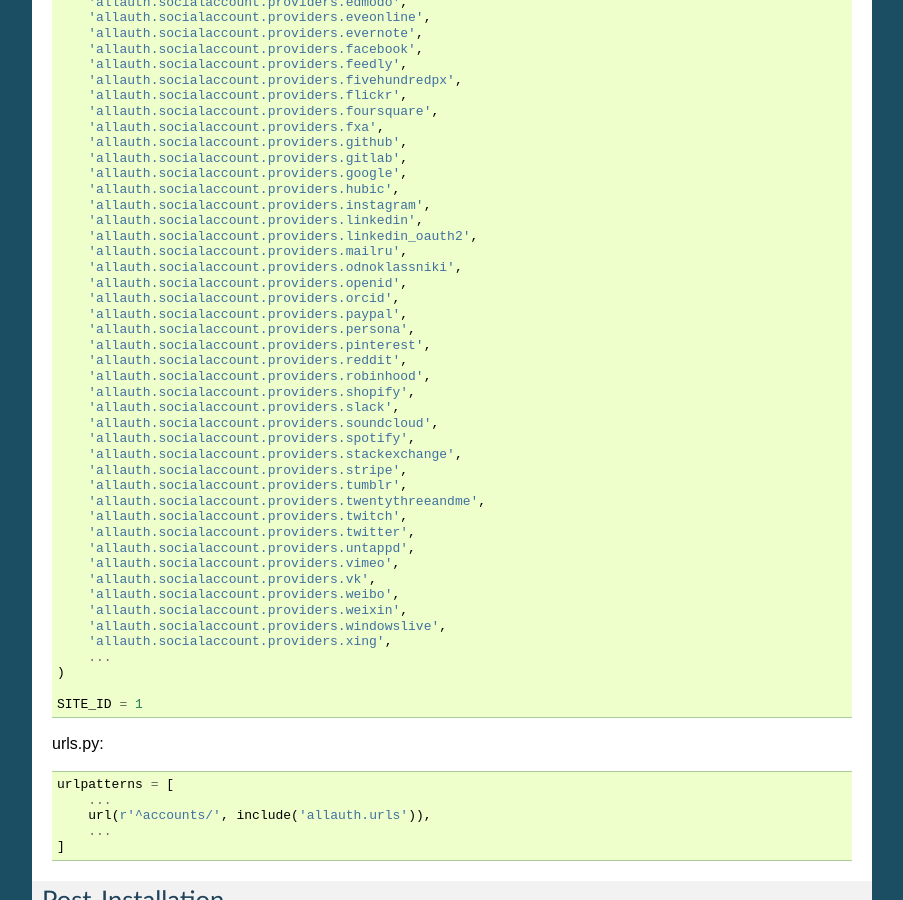
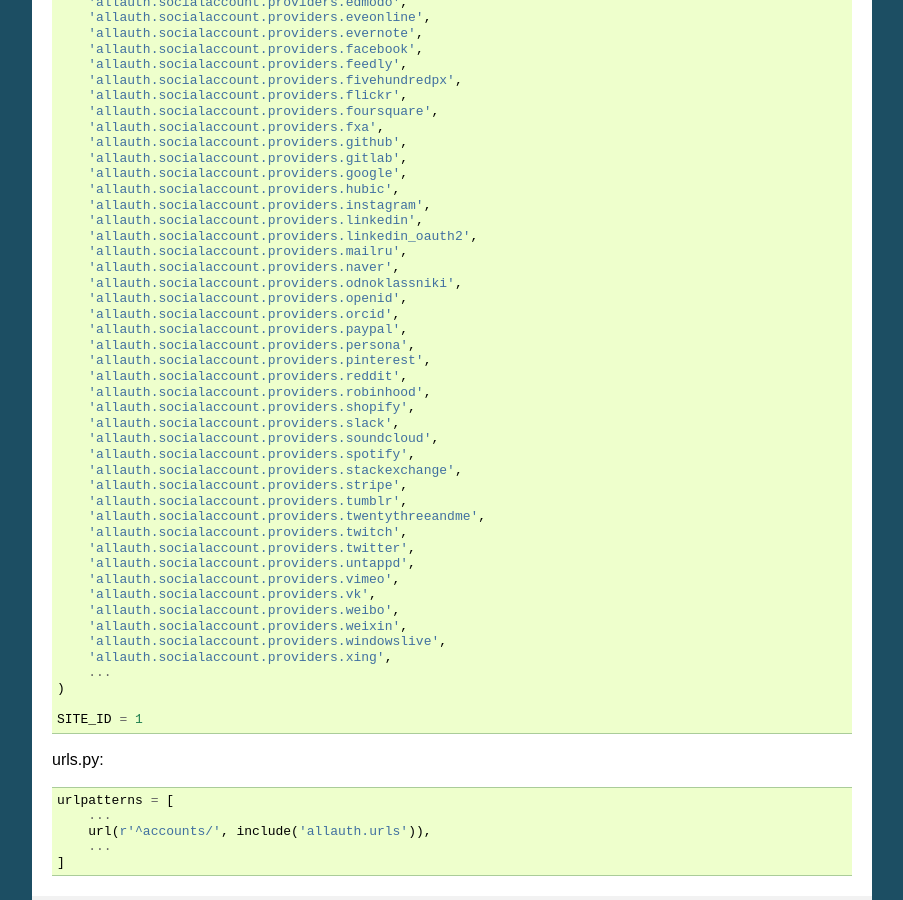
Before and after one commit to pennersr/django-allauth, a Sphinx documentation site: the page built from docs/installation.rst, in a window 1280 px wide and 900 px high, scrolled down 1213 px. Shown: the whole window, without its empty margins (198-1101 px from the left). Built offline with Sphinx 7.4.7, drawn with Linux system fonts in a browser that asks for light colours.

Commit message:
modify test_settings.py, installation.rst

```diff
--- a/docs/installation.rst
+++ b/docs/installation.rst
@@ -87,6 +87,7 @@
         'allauth.socialaccount.providers.linkedin',
         'allauth.socialaccount.providers.linkedin_oauth2',
         'allauth.socialaccount.providers.mailru',
+        'allauth.socialaccount.providers.naver',
         'allauth.socialaccount.providers.odnoklassniki',
         'allauth.socialaccount.providers.openid',
         'allauth.socialaccount.providers.orcid',
--- a/test_settings.py
+++ b/test_settings.py
@@ -99,6 +99,7 @@
     'allauth.socialaccount.providers.linkedin_oauth2',
     'allauth.socialaccount.providers.mailru',
     'allauth.socialaccount.providers.windowslive',
+    'allauth.socialaccount.providers.naver',
     'allauth.socialaccount.providers.odnoklassniki',
     'allauth.socialaccount.providers.openid',
     'allauth.socialaccount.providers.orcid',
```
